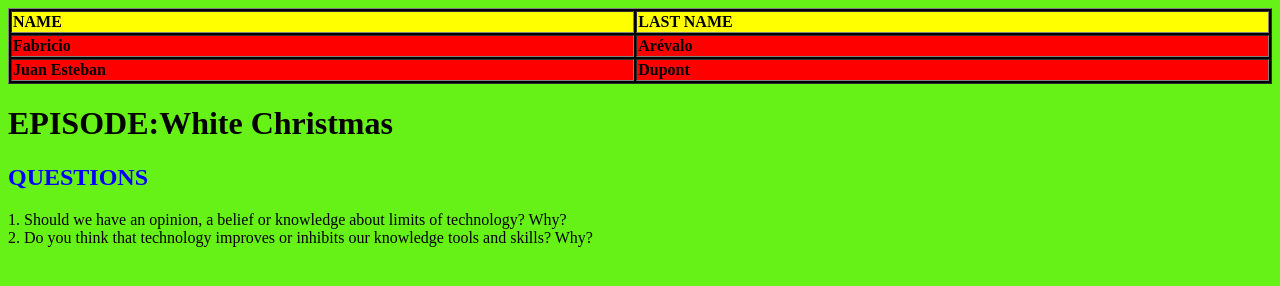
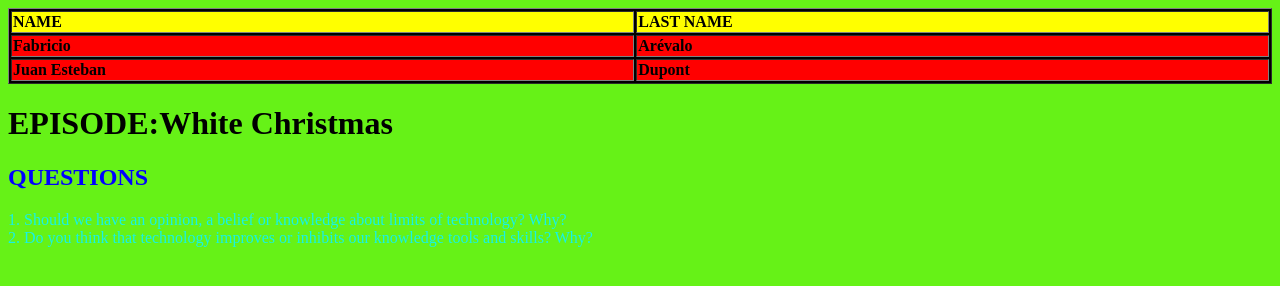
Before and after one commit to fabri108/Interdisciplinary-Final-Project.github, a plain HTML site: page index.html in a window 1280 px wide. Drawn offline with Linux system fonts and the light colour scheme.

Commit message:
Update index.html

```diff
--- a/index.html
+++ b/index.html
@@ -27,10 +27,10 @@
   <body bgcolor="#66F217">
   <h1><b>EPISODE:</b>White Christmas</h1>
   <h2><font color="blue">QUESTIONS</font></h2>
-  <p> 1. Should we have an opinion, a belief or knowledge about limits of technology? Why? <br>
+  <p><font color="#17F2E8"> 1. Should we have an opinion, a belief or knowledge about limits of technology? Why? <br>
 
       2. Do you think that technology improves or inhibits our knowledge tools and skills? Why?
-    </p>
+    </font></p>
 
 <p></p>
 
```
